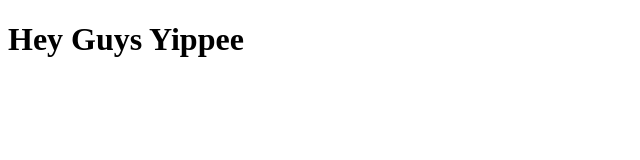
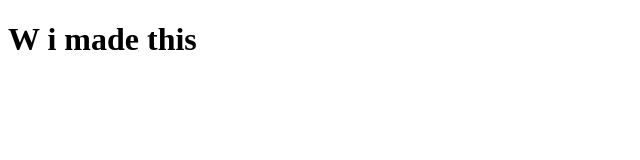
Before and after one commit to aaronmorenomarino/aaronmorenomarino.github.io, a plain HTML site: page index.html in a window 1280 px wide. Shown: the whole page, without its empty margins (0-640 px from the left). Drawn offline with Linux system fonts and the light colour scheme.

Commit message:
Update index.html

```diff
--- a/index.html
+++ b/index.html
@@ -5,6 +5,6 @@
   <title>Portfolio</title>
 </head>
 <body>
-  <h1>Hey Guys Yippee</h1>
+  <h1>W i made this</h1>
 </body>
 </html>
```
